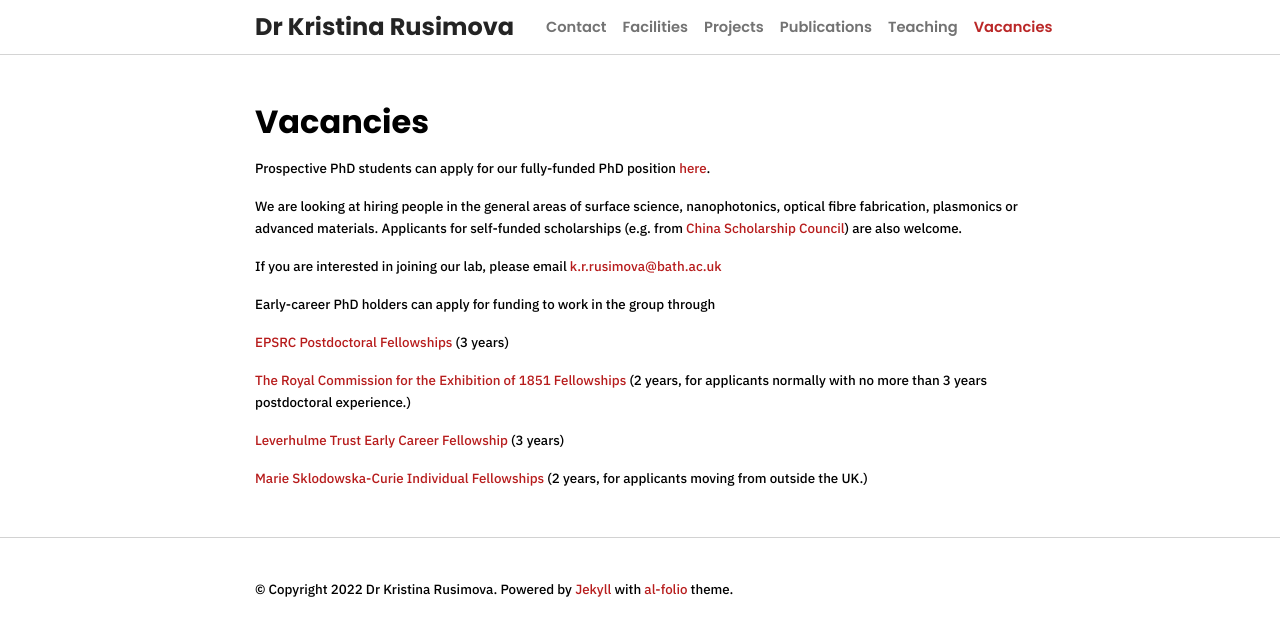
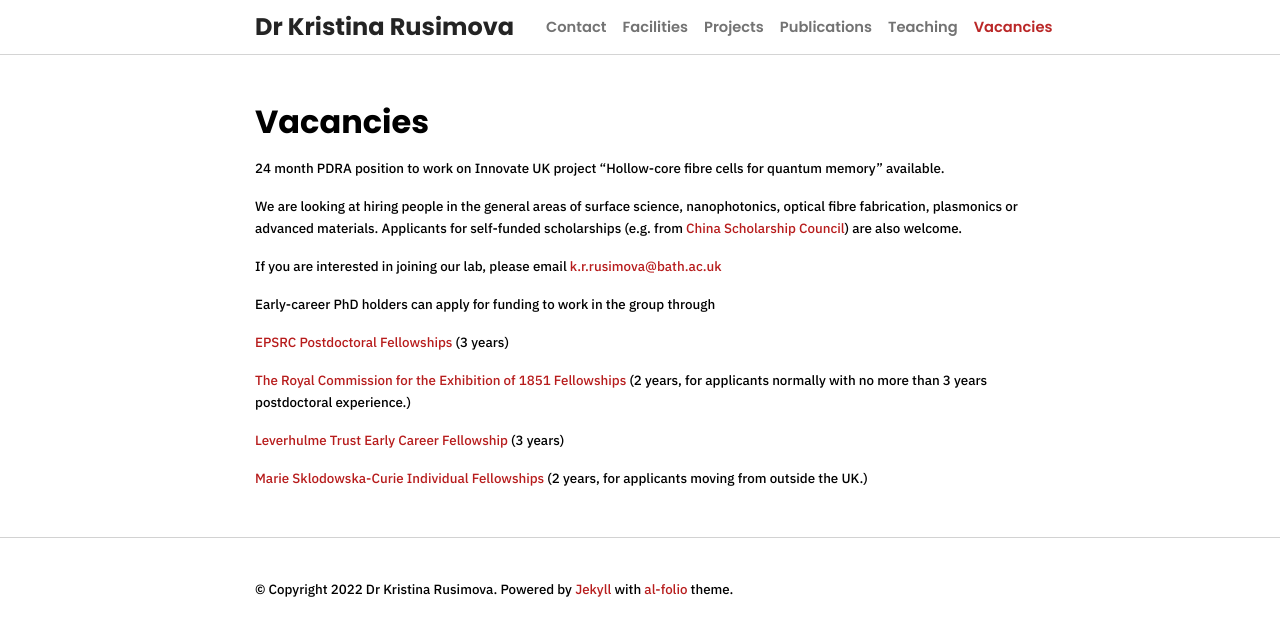
Before and after one commit to kristinarusimova/kristinarusimova.github.io, a Jekyll site: the page built from _pages/5_vacancies.md, in a window 1280 px wide. Shown: the top 636 px of the page. Built offline with Jekyll 4.4.1, drawn with Linux system fonts in a browser that asks for light colours; nearby versions of some CDN libraries; a style sheet for code colours, icons or effects is not loaded.

Commit message:
Update 5_vacancies.md
updated available vacancies

```diff
--- a/_pages/5_vacancies.md
+++ b/_pages/5_vacancies.md
@@ -5,7 +5,7 @@ title: Vacancies
 nav: true
 ---
 
-Prospective PhD students can apply for our fully-funded PhD position [here](https://www.findaphd.com/phds/browsebydept.aspx?IID=280).
+24 month PDRA position to work on Innovate UK project "Hollow-core fibre cells for quantum memory" available.
 
 We are looking at hiring people in the general areas of surface science, nanophotonics, optical fibre fabrication, plasmonics or advanced materials. Applicants for self-funded scholarships (e.g. from [China Scholarship Council](https://www.bath.ac.uk/guides/applying-for-the-china-scholarship-council-university-of-bath-phd-programme/)) are also welcome.
 
```
